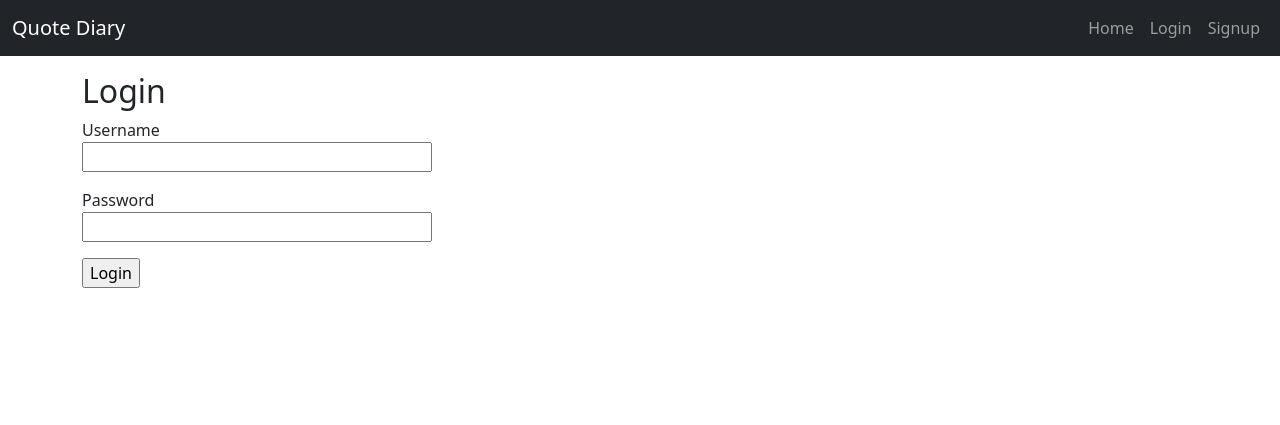
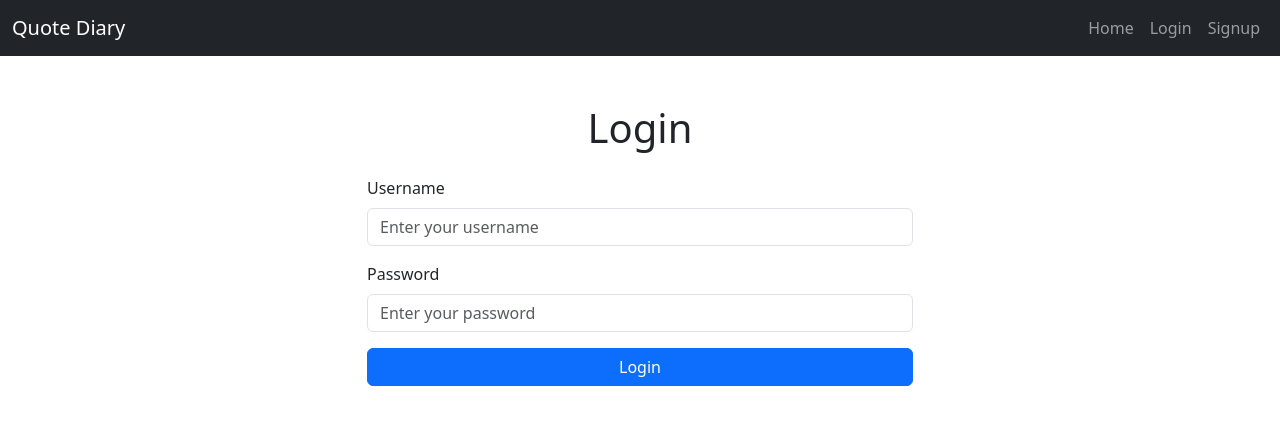
Before and after one commit to CroftsDeveloper/Quote_Diary, a Flask app: page /login in a window 1280 px wide. Shown: the top 425 px of the page. Run offline with Flask 3, Linux system fonts and the light colour scheme; some libraries are stand-ins or nearby versions.

Commit message:
Comprehensive Bootstrap Enhancement for Login Form
**Integrated Bootstrap Styling**:
- Applied Bootstrap classes across the login form for a modern and polished layout

**Upgraded Form Heading and Input Fields**:
- Boosted the form heading with a larger, centered `<h1>` tag for prominence.
- Enhanced input fields and submit button with `form-control` and `btn` classes for a consistent  interface.

**Improved Error Feedback Mechanism**:
- Utilised Bootstrap's alert classes for error messages, making them more noticeable

**Uniform Styling and User Experience**:
- Achieved a standard look and feel across the form, ensuring error messages are in line with the overall design

```diff
--- a/templates/login.html
+++ b/templates/login.html
@@ -1,19 +1,42 @@
 {% extends 'base.html' %}
 
 {% block content %}
-    <h2>Login</h2>
-    <form method="post">
-        {{ form.hidden_tag() }}
-        <p>
-            {{ form.username.label }}<br>
-            {{ form.username(size=32) }}
+    <main class="container mt-5" role="main">
+        <!-- Enhanced form heading -->
+        <h1 class="mb-4 text-center">Login</h1>
 
-        </p>
-        <p>
-            {{ form.password.label }}<br>
-            {{ form.password(size=32) }}
+        <!-- Updating form layout with Bootstrap classes -->
+        <form method="post" class="w-50 mx-auto">
+            {{ form.hidden_tag() }}
 
-        </p>
-        <p>{{ form.submit() }}</p>
-    </form>
+            <!-- Styling the username input field with Bootstrap -->
+            <div class="mb-3">
+                {{ form.username.label(class="form-label") }}
+                {{ form.username(class="form-control", placeholder="Enter your username") }}
+                <!-- Bootstrap styled error message for username -->
+                {% if form.username.errors %}
+                    <div class="alert alert-danger mt-2" role="alert">
+                        {{ form.username.errors[0] }}
+                    </div>
+                {% endif %}
+            </div>
+
+            <!-- Styling the password input field with Bootstrap -->
+            <div class="mb-3">
+                {{ form.password.label(class="form-label") }}
+                {{ form.password(class="form-control", placeholder="Enter your password") }}
+                <!-- Bootstrap styled error message for password -->
+                {% if form.password.errors %}
+                    <div class="alert alert-danger mt-2" role="alert">
+                        {{ form.password.errors[0] }}
+                    </div>
+                {% endif %}
+            </div>
+
+            <!-- Bootstrap styling for submit button -->
+            <div class="d-grid gap-2">
+                {{ form.submit(class="btn btn-primary") }}
+            </div>
+        </form>
+    </main>
 {% endblock %}
```
